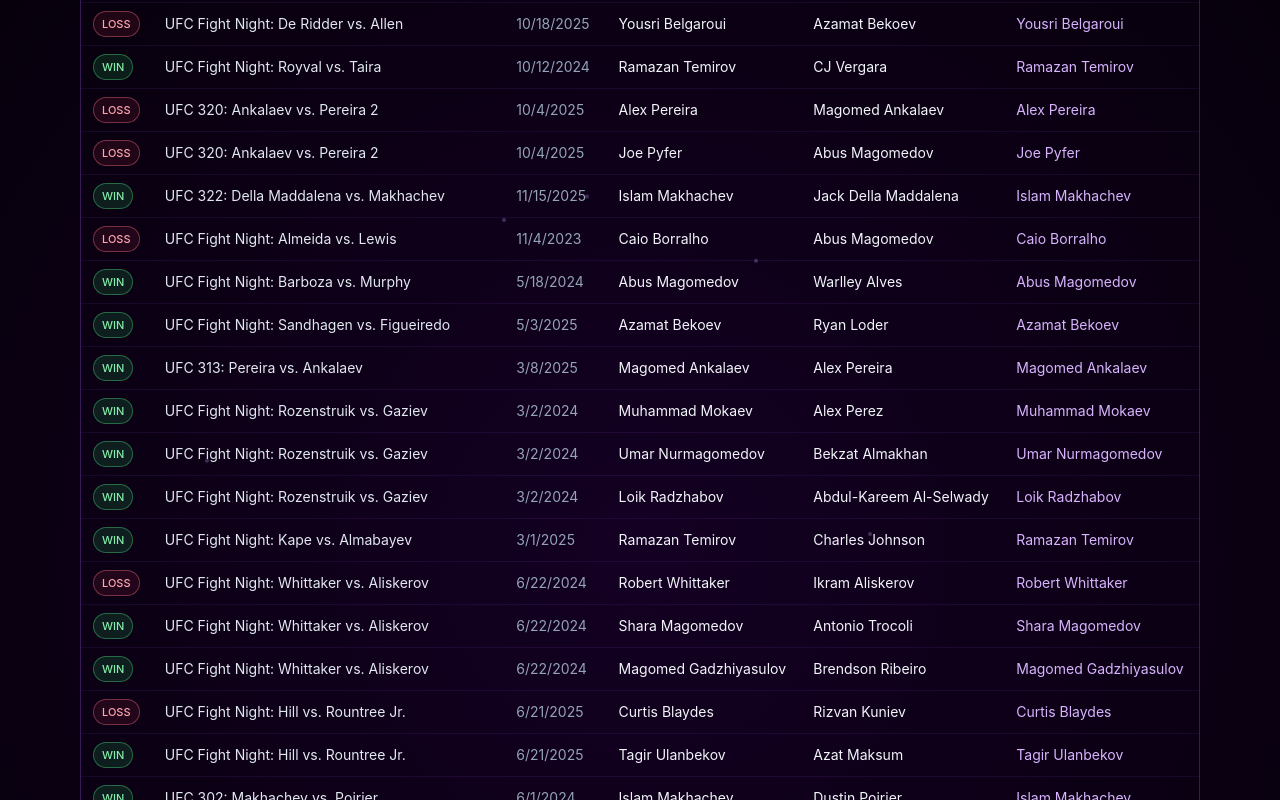
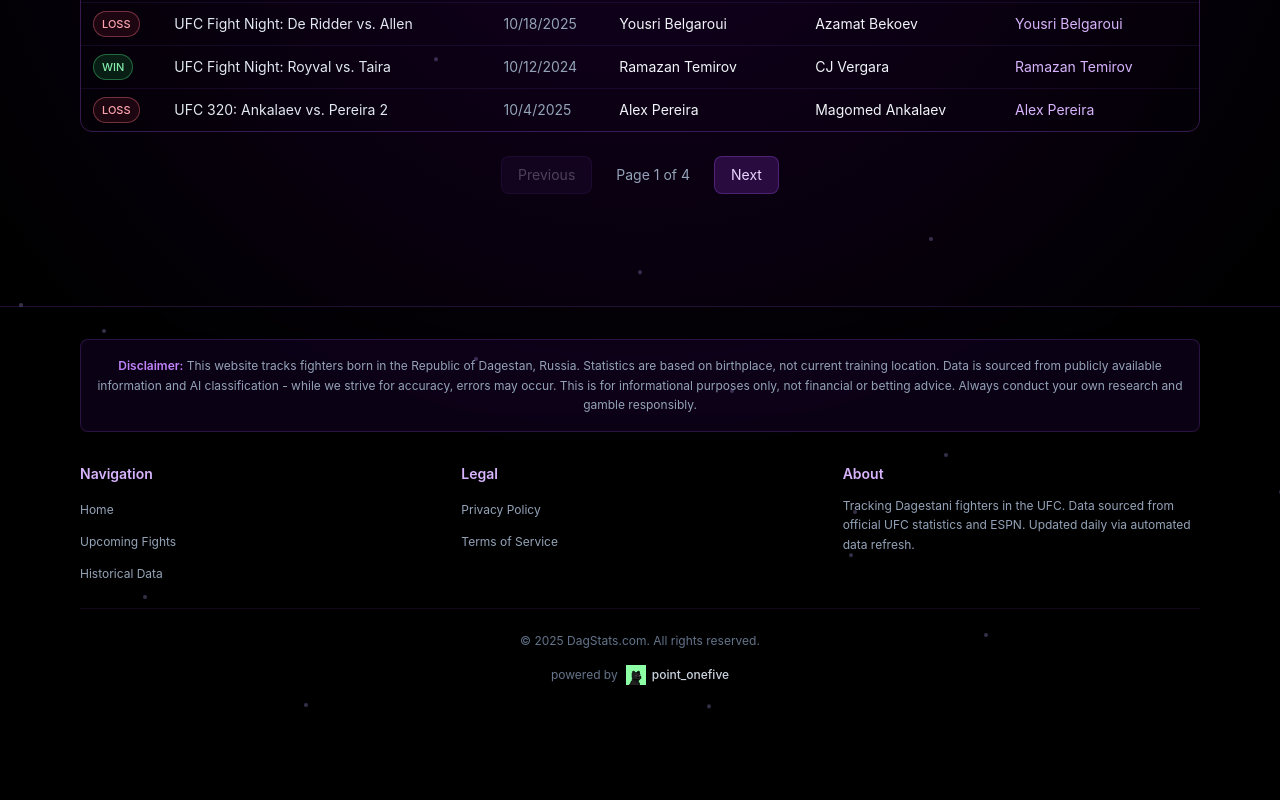
Before and after one commit to point-onefive/dagestani_mma, a Next.js app: page /historical in a window 1280 px wide. Shown: the part 1140-1940 px from the top of the page. After the commit the page ends 1857 px from the top, so only its background shows below. Built offline with nearby package versions, Linux system fonts and the light colour scheme.

Commit message:
Add pagination to historical table, disable PixelBlast on transition, add gradient fade to footer

```diff
--- a/app/historical/HistoricalClient.tsx
+++ b/app/historical/HistoricalClient.tsx
@@ -1,6 +1,6 @@
 'use client';
 
-import { useEffect } from 'react';
+import { useEffect, useState } from 'react';
 import HistoricalRow from '@/components/HistoricalRow';
 import StatBox from '@/components/StatBox';
 import MinimalNav from '@/components/MinimalNav';
@@ -15,6 +15,9 @@
 }
 
 export default function HistoricalClient({ historical, stats, lastRefresh }: HistoricalClientProps) {
+  const [currentPage, setCurrentPage] = useState(1);
+  const itemsPerPage = 15;
+
   // Set space background on mount
   useEffect(() => {
     setBackgroundState('space');
@@ -24,6 +27,12 @@
   const sortedHistorical = [...historical].sort((a, b) =>
     b.eventDate.localeCompare(a.eventDate)
   );
+
+  // Pagination calculations
+  const totalPages = Math.ceil(sortedHistorical.length / itemsPerPage);
+  const startIndex = (currentPage - 1) * itemsPerPage;
+  const endIndex = startIndex + itemsPerPage;
+  const currentMatches = sortedHistorical.slice(startIndex, endIndex);
 
   // Count distinct matches
   const distinctMatchCount = historical.length;
@@ -51,6 +60,9 @@
 
   return (
     <>
+      {/* Smooth gradient transition overlay before footer */}
+      <div className="fixed inset-x-0 bottom-0 h-96 bg-gradient-to-t from-black via-black/60 to-transparent pointer-events-none z-10" />
+
       <MinimalNav currentPage="historical" />
       <main className="relative z-20 flex-1 w-full max-w-6xl mx-auto px-2 sm:px-4 pb-12">
         <header className="w-full max-w-4xl mx-auto pt-20 sm:pt-24 px-4 text-center">
@@ -92,16 +104,38 @@
               </tr>
             </thead>
             <tbody className="divide-y divide-purple-500/10">
-              {sortedHistorical.map((m, index) => (
+              {currentMatches.map((m) => (
                 <HistoricalRow
                   key={`${m.eventId}-${m.fighterA}-${m.fighterB}`}
                   match={m}
-                  index={index}
                 />
               ))}
             </tbody>
           </table>
         </div>
+
+        {/* Pagination Controls */}
+        {totalPages > 1 && (
+          <div className="flex items-center justify-center gap-2 mt-6">
+            <button
+              onClick={() => setCurrentPage(prev => Math.max(1, prev - 1))}
+              disabled={currentPage === 1}
+              className="px-4 py-2 rounded-lg bg-purple-900/40 text-purple-200 border border-purple-500/30 hover:bg-purple-800/50 disabled:opacity-30 disabled:cursor-not-allowed transition-all text-sm"
+            >
+              Previous
+            </button>
+            <span className="text-sm text-slate-400 px-4">
+              Page {currentPage} of {totalPages}
+            </span>
+            <button
+              onClick={() => setCurrentPage(prev => Math.min(totalPages, prev + 1))}
+              disabled={currentPage === totalPages}
+              className="px-4 py-2 rounded-lg bg-purple-900/40 text-purple-200 border border-purple-500/30 hover:bg-purple-800/50 disabled:opacity-30 disabled:cursor-not-allowed transition-all text-sm"
+            >
+              Next
+            </button>
+          </div>
+        )}
         </div>
       )}
       </main>
--- a/app/page.tsx
+++ b/app/page.tsx
@@ -12,6 +12,7 @@
 export default function HomePage() {
   const router = useRouter();
   const [winRate, setWinRate] = useState('74.3');
+  const [pixelBlastActive, setPixelBlastActive] = useState(true);
 
   useEffect(() => {
     // Set Dagestan background visible on home page
@@ -51,6 +52,7 @@
           speed={0.6}
           edgeFade={0.25}
           transparent
+          disabled={!pixelBlastActive}
         />
       }
     >
@@ -107,8 +109,8 @@
           transition={{ delay: 0.5, duration: 0.6 }}
           className="hero-buttons flex flex-col sm:flex-row gap-3 w-full max-w-xs sm:max-w-sm justify-center"
         >
-          <NavButton href="/upcoming" label="Upcoming Fights" router={router} />
-          <NavButton href="/historical" label="Historical Data" secondary router={router} />
+          <NavButton href="/upcoming" label="Upcoming Fights" router={router} onTransitionStart={() => setPixelBlastActive(false)} />
+          <NavButton href="/historical" label="Historical Data" secondary router={router} onTransitionStart={() => setPixelBlastActive(false)} />
         </motion.div>
       </motion.div>
     </main>
@@ -121,14 +123,21 @@
   label,
   secondary = false,
   router,
+  onTransitionStart,
 }: {
   href: string;
   label: string;
   secondary?: boolean;
   router: ReturnType<typeof useRouter>;
+  onTransitionStart?: () => void;
 }) {
   const handleClick = (e: React.MouseEvent) => {
     e.preventDefault();
+
+    // Disable pixel blast before transition
+    if (onTransitionStart) {
+      onTransitionStart();
+    }
 
     // Trigger transition animation
     transitionToSpace(() => {
--- a/components/PixelBlast.tsx
+++ b/components/PixelBlast.tsx
@@ -21,6 +21,7 @@
   speed?: number;
   edgeFade?: number;
   transparent?: boolean;
+  disabled?: boolean;
 }
 
 export default function PixelBlast({
@@ -41,10 +42,13 @@
   speed = 0.6,
   edgeFade = 0.25,
   transparent = false,
+  disabled = false,
 }: PixelBlastProps) {
   const canvasRef = useRef<HTMLCanvasElement>(null);
 
   useEffect(() => {
+    if (disabled) return;
+
     const canvas = canvasRef.current;
     if (!canvas) return;
 
```
